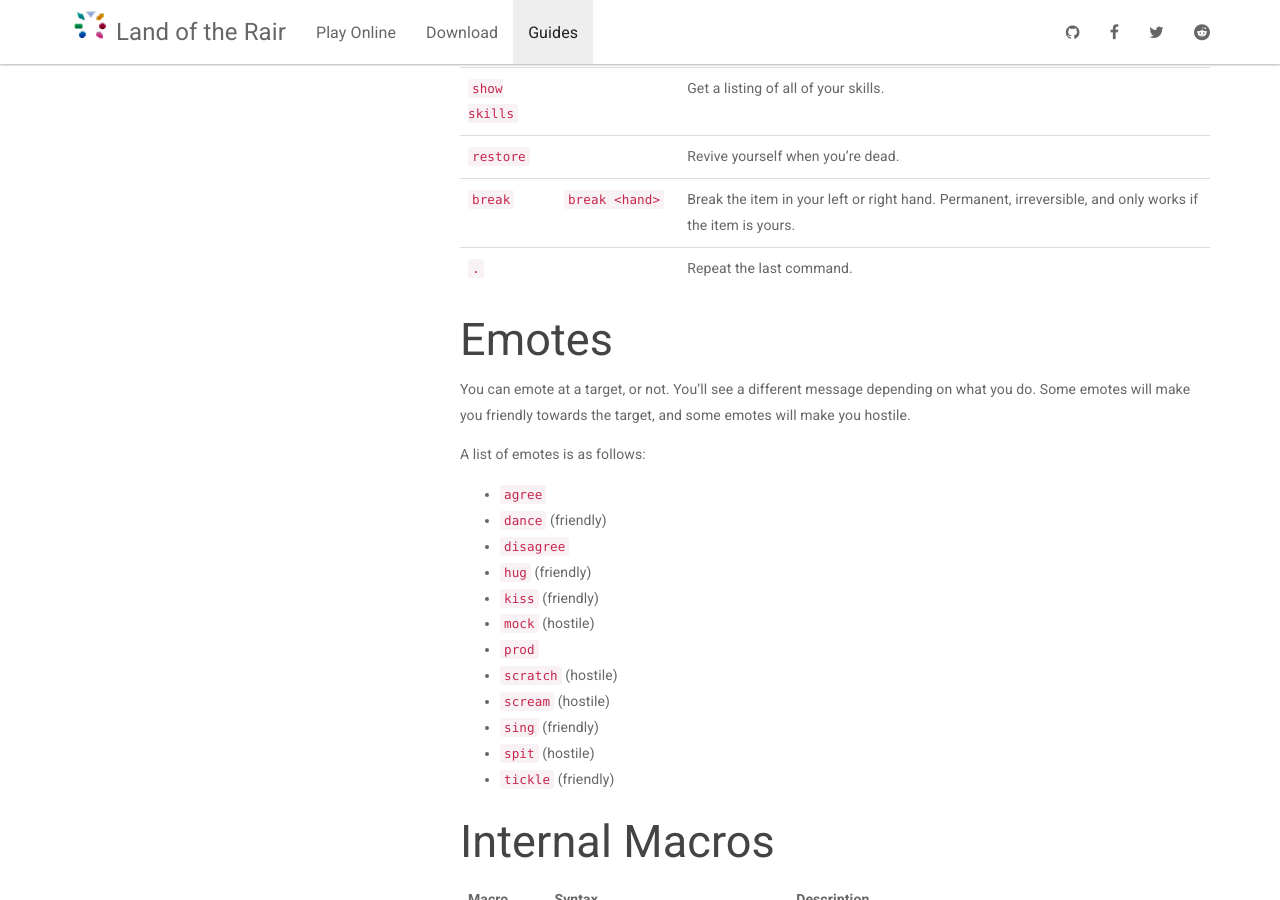
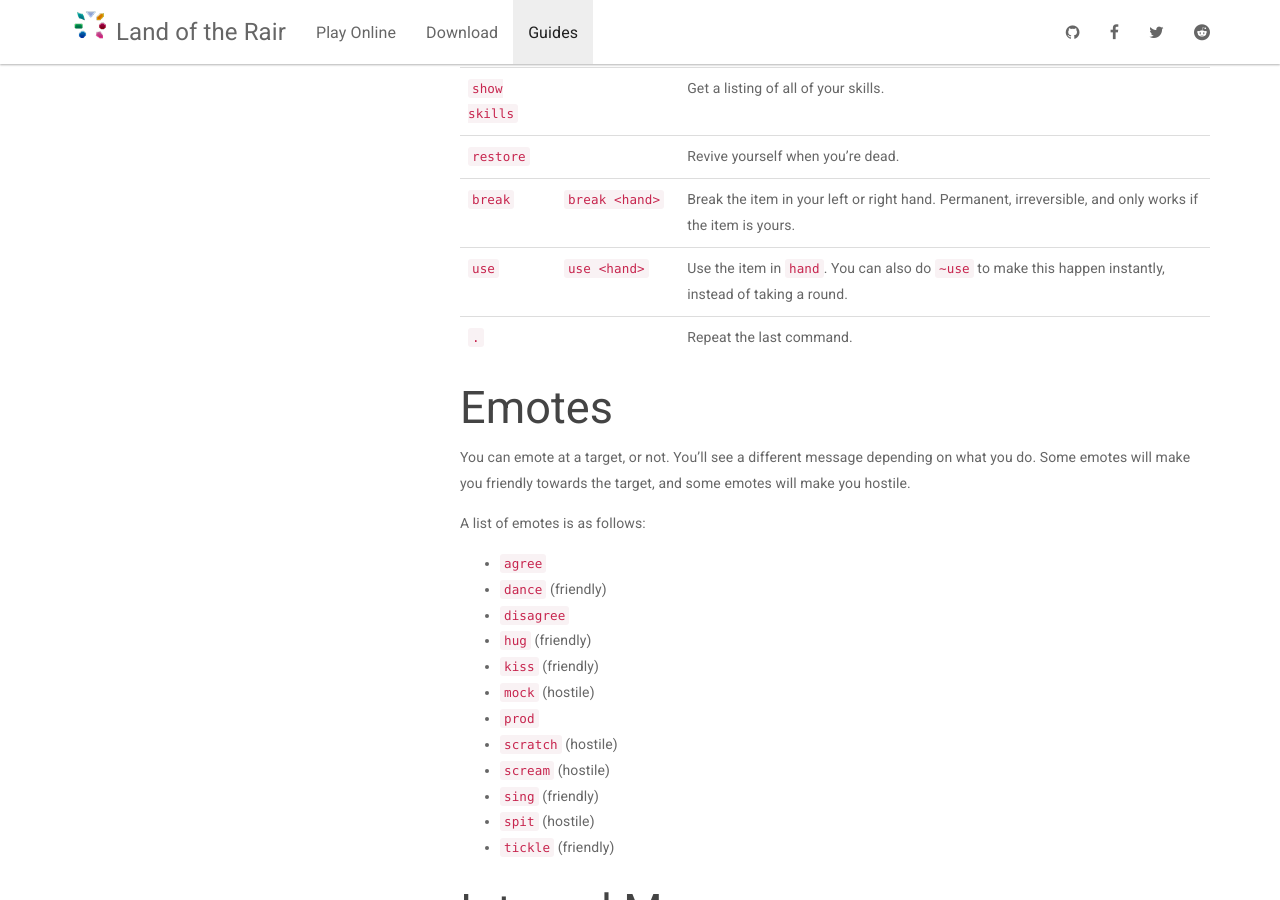
Before and after one commit to LandOfTheRair/landoftherair.github.io, a Jekyll site: the page built from _docs/getting-started/default-macros.md, in a window 1280 px wide and 900 px high, scrolled down 1208 px. Built offline with Jekyll 4.4.1, drawn with Linux system fonts in a browser that asks for light colours; nearby versions of some CDN libraries.

Commit message:
Update default-macros.md

```diff
--- a/_docs/getting-started/default-macros.md
+++ b/_docs/getting-started/default-macros.md
@@ -34,6 +34,7 @@ Macro | Syntax | Description
 `show skills`         | | Get a listing of all of your skills.
 `restore`             | | Revive yourself when you're dead.
 `break`               | `break <hand>` | Break the item in your left or right hand. Permanent, irreversible, and only works if the item is yours.
+`use`                 | `use <hand>` | Use the item in `hand`. You can also do `~use` to make this happen instantly, instead of taking a round.
 `.`                   | | Repeat the last command.
 
 ## Emotes
```
